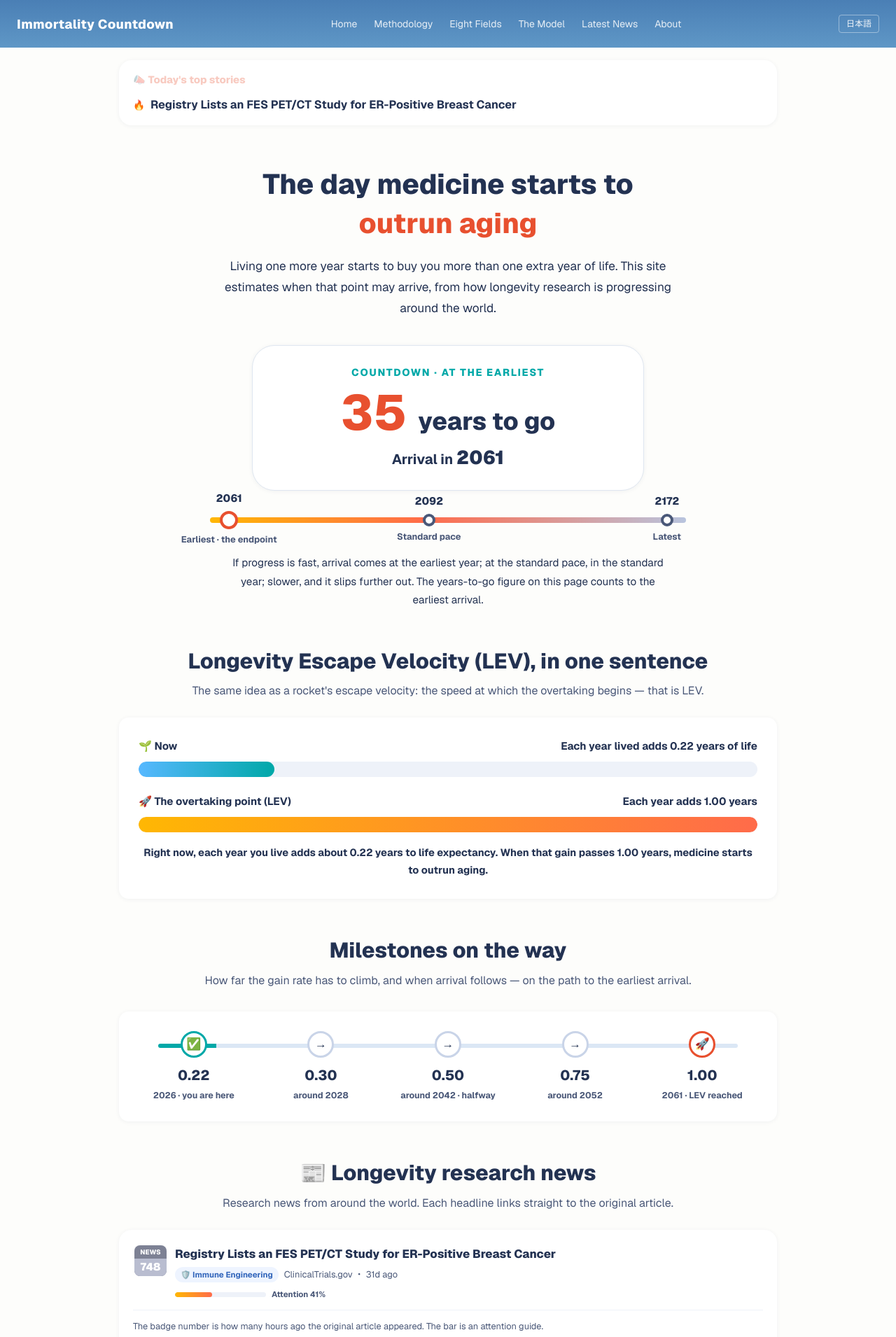
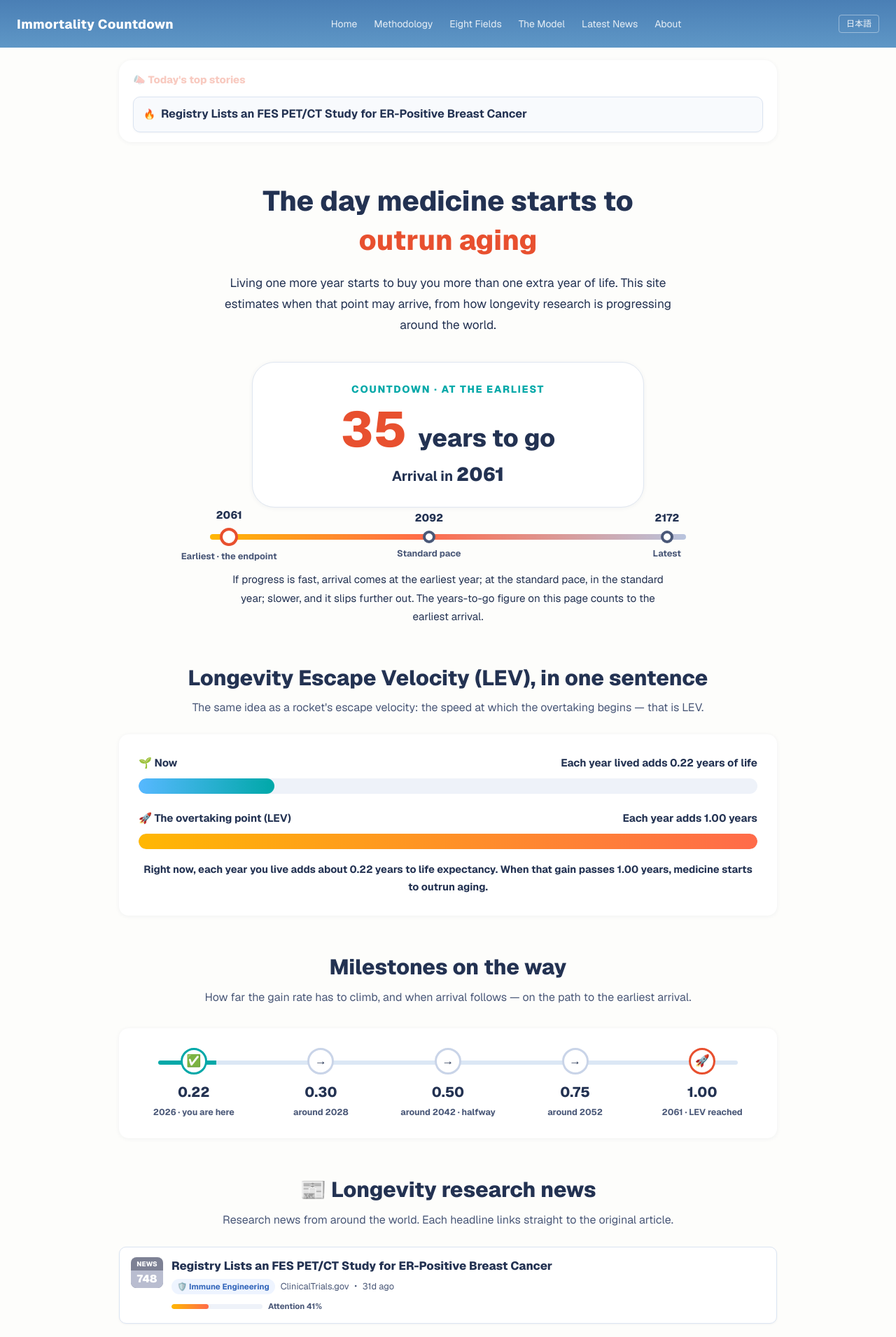
Before and after one commit to mikoshi092/immortality-countdown, a Next.js app: page / in a window 1280 px wide. Shown: the top 1910 px of the page at 70% size. Built offline with nearby package versions, Linux system fonts and the light colour scheme.

Commit message:
Frame each news item as its own card for readability

```diff
--- a/components/calm/NewsRow.tsx
+++ b/components/calm/NewsRow.tsx
@@ -3,15 +3,16 @@ import { relativeTimeEn, relativeTimeJa, type NewsRowData } from "@/lib/news-row
 import type { SiteLocale } from "@/lib/locale";
 
 /**
- * One realtime-chart-style news row (approved calm mock): an hours badge
- * on the left (NEW! under 12 hours, NEWS otherwise), the headline as the
- * link to the original article, a meta line (field tag, source name,
- * relative time) and an attention bar when a signal exists.
+ * One realtime-chart-style news item (approved calm mock), framed as its
+ * own card: an hours badge on the left (NEW! under 12 hours, NEWS
+ * otherwise), the headline as the link to the original article, a meta
+ * line (field tag, source name, relative time) and an attention bar when
+ * a signal exists.
  */
 export default function NewsRow({ row, locale }: { row: NewsRowData; locale: SiteLocale }) {
   const relativeTime = locale === "ja" ? relativeTimeJa(row.hours) : relativeTimeEn(row.hours);
   return (
-    <div className="flex gap-3 border-b border-[#eef2f9] px-0.5 py-3 last:border-b-0">
+    <div className="flex gap-3 rounded-[10px] border border-[#dbe4f2] bg-white px-4 py-3.5 shadow-[0_1px_3px_rgba(35,50,82,0.05)]">
       <div className="w-[46px] shrink-0 self-start overflow-hidden rounded-lg bg-[#7d8194] text-center text-[0.6rem] font-extrabold leading-[1.3] text-white">
         <span className="block pt-1">{row.isNew ? "NEW!" : "NEWS"}</span>
         <b
--- a/components/calm/RtNewsList.tsx
+++ b/components/calm/RtNewsList.tsx
@@ -3,8 +3,9 @@ import type { NewsRowData } from "@/lib/news-rows";
 import type { SiteLocale } from "@/lib/locale";
 
 /**
- * The white card that wraps realtime-chart-style rows on the calm pages.
- * An optional footnote sits under the rows (the mock's badge/bar legend).
+ * A vertical stack of framed news cards (each row is its own card; see
+ * NewsRow). An optional footnote sits under the cards (the mock's
+ * badge/bar legend).
  */
 export default function RtNewsList({
   rows,
@@ -16,11 +17,11 @@ export default function RtNewsList({
   note?: string;
 }) {
   return (
-    <div className="rounded-[18px] bg-white px-5 py-[10px] shadow-[0_1px_6px_rgba(35,50,82,0.06)]">
+    <div className="flex flex-col gap-3">
       {rows.map((row) => (
         <NewsRow key={row.key} row={row} locale={locale} />
       ))}
-      {note ? <p className="py-3 text-[0.8rem] text-[#4a5878]">{note}</p> : null}
+      {note ? <p className="px-1 pt-1 text-[0.8rem] text-[#4a5878]">{note}</p> : null}
     </div>
   );
 }
--- a/components/calm/TopStoriesStrip.tsx
+++ b/components/calm/TopStoriesStrip.tsx
@@ -26,9 +26,12 @@ export default function TopStoriesStrip({
       <span className="calm-blink inline-block text-[0.92rem] font-extrabold text-[#e8502f]">
         {locale === "ja" ? "📣 本日の注目ニュース" : "📣 Today's top stories"}
       </span>
-      <ul className="mt-2 list-none space-y-1 p-0">
+      <ul className="mt-2.5 list-none space-y-2 p-0">
         {rows.map((row) => (
-          <li key={row.key} className="flex items-baseline gap-2 text-[1.02rem] font-bold">
+          <li
+            key={row.key}
+            className="flex items-baseline gap-2 rounded-[10px] border border-[#dbe4f2] bg-[#f8fafd] px-3.5 py-2.5 text-[1.02rem] font-bold shadow-[0_1px_3px_rgba(35,50,82,0.05)]"
+          >
             <span aria-hidden="true" className="shrink-0 text-[0.85rem]">
               🔥
             </span>
```
